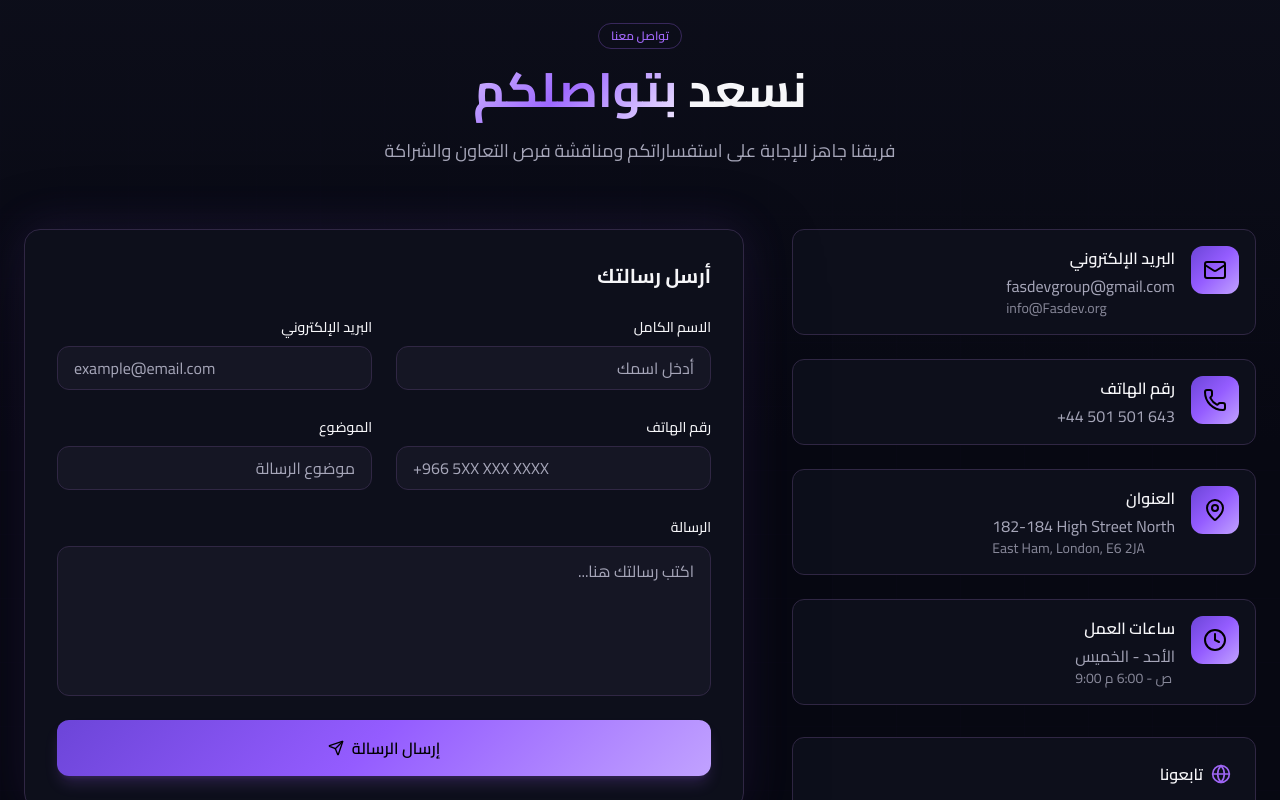
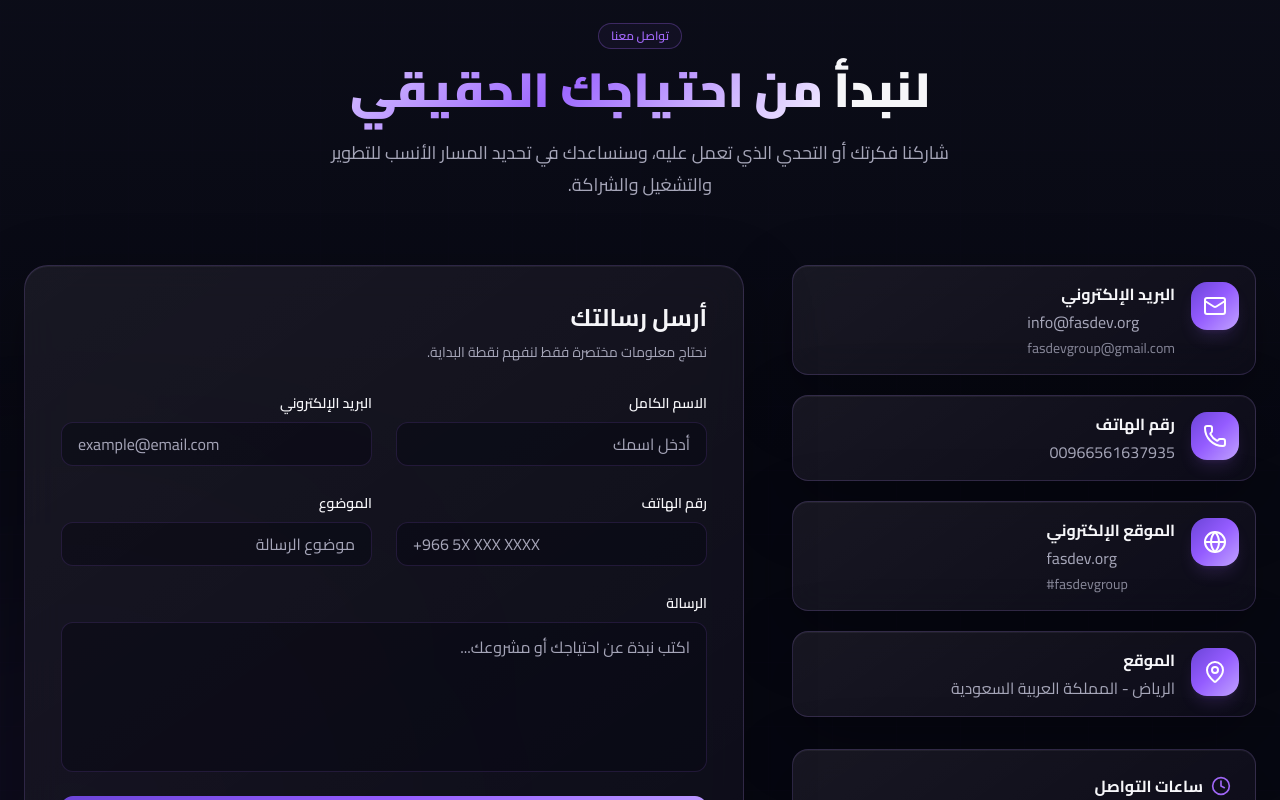
Before and after one commit to musu-deep/fas-development, a Next.js app: page / in a window 1280 px wide. Shown: the part 4360-5160 px from the top of the page. Built offline with nearby package versions, Linux system fonts and the light colour scheme.

Commit message:
Update contact section with official Farah contacts and styling

```diff
--- a/src/components/ContactSection.tsx
+++ b/src/components/ContactSection.tsx
@@ -1,46 +1,39 @@
 "use client";
 
 import { useState } from "react";
+import { Clock, Globe, Mail, MapPin, Phone, Send } from "lucide-react";
 import { Badge } from "@/components/ui/badge";
 import { Button } from "@/components/ui/button";
 import { Input } from "@/components/ui/input";
 import { Textarea } from "@/components/ui/textarea";
-import {
-  Mail,
-  Phone,
-  MapPin,
-  Send,
-  Clock,
-  Globe,
-} from "lucide-react";
 
 const contactInfo = [
   {
     icon: Mail,
     title: "البريد الإلكتروني",
-    value: "fasdevgroup@gmail.com",
-    secondaryValue: "info@Fasdev.org",
-    href: "mailto:fasdevgroup@gmail.com",
+    value: "info@fasdev.org",
+    secondaryValue: "fasdevgroup@gmail.com",
+    href: "mailto:info@fasdev.org",
   },
   {
     icon: Phone,
     title: "رقم الهاتف",
-    value: "+44 501 501 643",
+    value: "00966561637935",
     secondaryValue: null,
-    href: "tel:+44501501643",
+    href: "tel:00966561637935",
+  },
+  {
+    icon: Globe,
+    title: "الموقع الإلكتروني",
+    value: "fasdev.org",
+    secondaryValue: "#fasdevgroup",
+    href: "https://fasdev.org",
   },
   {
     icon: MapPin,
-    title: "العنوان",
-    value: "182-184 High Street North",
-    secondaryValue: "East Ham, London, E6 2JA",
-    href: "https://maps.google.com",
-  },
-  {
-    icon: Clock,
-    title: "ساعات العمل",
-    value: "الأحد - الخميس",
-    secondaryValue: "9:00 ص - 6:00 م",
+    title: "الموقع",
+    value: "الرياض - المملكة العربية السعودية",
+    secondaryValue: null,
     href: null,
   },
 ];
@@ -58,186 +51,152 @@ export default function ContactSection() {
   const handleSubmit = async (e: React.FormEvent) => {
     e.preventDefault();
     setIsSubmitting(true);
-
-    // Simulate form submission
-    await new Promise((resolve) => setTimeout(resolve, 1500));
-
-    // Reset form
-    setFormData({
-      name: "",
-      email: "",
-      phone: "",
-      subject: "",
-      message: "",
-    });
+    await new Promise((resolve) => setTimeout(resolve, 1200));
+    setFormData({ name: "", email: "", phone: "", subject: "", message: "" });
     setIsSubmitting(false);
-
-    alert("تم إرسال رسالتك بنجاح! سنتواصل معك قريباً.");
+    alert("تم استلام رسالتك بنجاح، وسيتواصل معك فريق فرح التنمية قريباً.");
   };
 
   return (
-    <section id="contact" className="relative py-24 lg:py-32 overflow-hidden">
-      {/* Background */}
+    <section id="contact" className="relative overflow-hidden py-24 lg:py-32">
       <div className="absolute inset-0 bg-background" />
       <div className="absolute inset-0 grid-pattern opacity-20" />
+      <div className="absolute left-0 top-0 h-1/2 w-full bg-gradient-to-b from-card/80 to-transparent" />
+      <div className="absolute -left-32 bottom-0 h-96 w-96 rounded-full bg-primary/10 blur-[140px]" />
 
-      {/* Decorative gradient */}
-      <div className="absolute top-0 left-0 w-full h-1/2 bg-gradient-to-b from-card to-transparent" />
-
-      <div className="container mx-auto px-6 relative z-10">
-        {/* Section Header */}
-        <div className="text-center mb-16">
-          <Badge
-            variant="outline"
-            className="border-primary/30 text-primary mb-4"
-          >
+      <div className="container relative z-10 mx-auto px-6">
+        <div className="mb-16 text-center">
+          <Badge variant="outline" className="mb-4 border-primary/30 bg-primary/5 text-primary">
             تواصل معنا
           </Badge>
-          <h2 className="text-3xl md:text-4xl lg:text-5xl font-bold mb-6">
-            <span className="text-foreground">نسعد </span>
-            <span className="text-gradient">بتواصلكم</span>
+          <h2 className="mb-6 text-3xl font-black md:text-4xl lg:text-5xl">
+            <span className="text-foreground">لنبدأ </span>
+            <span className="text-gradient">من احتياجك الحقيقي</span>
           </h2>
-          <p className="text-lg text-muted-foreground max-w-2xl mx-auto">
-            فريقنا جاهز للإجابة على استفساراتكم ومناقشة فرص التعاون والشراكة
+          <p className="mx-auto max-w-2xl text-lg leading-8 text-muted-foreground">
+            شاركنا فكرتك أو التحدي الذي تعمل عليه، وسنساعدك في تحديد المسار الأنسب
+            للتطوير والتشغيل والشراكة.
           </p>
         </div>
 
-        <div className="grid lg:grid-cols-5 gap-12">
-          {/* Contact Info */}
-          <div className="lg:col-span-2 space-y-8">
-            <div className="space-y-6">
-              {contactInfo.map((item, index) => (
-                <a
-                  key={index}
-                  href={item.href || undefined}
-                  className={`group flex items-start gap-4 p-4 rounded-xl bg-card border border-border hover:border-primary/30 transition-all ${
-                    item.href ? "cursor-pointer" : ""
-                  }`}
-                >
-                  <div className="w-12 h-12 rounded-xl gradient-gold flex items-center justify-center flex-shrink-0 group-hover:scale-110 transition-transform">
-                    <item.icon className="w-6 h-6 text-black" />
+        <div className="grid gap-12 lg:grid-cols-5">
+          <div className="space-y-8 lg:col-span-2">
+            <div className="space-y-5">
+              {contactInfo.map((item) => {
+                const content = (
+                  <>
+                    <div className="gradient-brand flex h-12 w-12 shrink-0 items-center justify-center rounded-2xl shadow-lg shadow-primary/15 transition-transform group-hover:scale-110">
+                      <item.icon className="h-6 w-6 text-white" />
                     </div>
                     <div>
-                    <h4 className="font-semibold text-foreground mb-1">
-                      {item.title}
-                    </h4>
-                    <p className="text-muted-foreground" dir="ltr">
+                      <h4 className="mb-1 font-bold text-foreground">{item.title}</h4>
+                      <p className="text-muted-foreground" dir={item.icon === MapPin ? "rtl" : "ltr"}>
                         {item.value}
                       </p>
                       {item.secondaryValue && (
-                      <p className="text-sm text-muted-foreground/80" dir="ltr">
+                        <p className="mt-1 text-sm text-muted-foreground/80" dir="ltr">
                           {item.secondaryValue}
                         </p>
                       )}
                     </div>
+                  </>
+                );
+
+                return item.href ? (
+                  <a
+                    key={item.title}
+                    href={item.href}
+                    className="glass-panel card-hover group flex items-start gap-4 rounded-2xl p-4"
+                  >
+                    {content}
                   </a>
-              ))}
+                ) : (
+                  <div
+                    key={item.title}
+                    className="glass-panel group flex items-start gap-4 rounded-2xl p-4"
+                  >
+                    {content}
+                  </div>
+                );
+              })}
             </div>
 
-            {/* Social links placeholder */}
-            <div className="p-6 rounded-xl bg-card border border-border">
-              <h4 className="font-semibold text-foreground mb-4 flex items-center gap-2">
-                <Globe className="w-5 h-5 text-primary" />
-                تابعونا
+            <div className="glass-panel rounded-2xl p-6">
+              <h4 className="mb-4 flex items-center gap-2 font-bold text-foreground">
+                <Clock className="h-5 w-5 text-primary" />
+                ساعات التواصل
               </h4>
-              <div className="flex gap-3">
-                {["LinkedIn", "Twitter", "Instagram"].map((social) => (
-                  <button
-                    key={social}
-                    className="px-4 py-2 rounded-lg bg-muted/50 text-sm text-muted-foreground hover:bg-primary/10 hover:text-primary transition-colors"
-                  >
-                    {social}
-                  </button>
-                ))}
+              <div className="flex items-center justify-between text-sm text-muted-foreground">
+                <span>الأحد - الخميس</span>
+                <span dir="ltr">9:00 AM - 6:00 PM</span>
               </div>
             </div>
           </div>
 
-          {/* Contact Form */}
           <div className="lg:col-span-3">
-            <form
-              onSubmit={handleSubmit}
-              className="p-8 rounded-2xl bg-card border border-border glow"
-            >
-              <h3 className="text-xl font-bold text-foreground mb-6">
-                أرسل رسالتك
-              </h3>
+            <form onSubmit={handleSubmit} className="glass-panel glow rounded-3xl p-7 md:p-9">
+              <div className="mb-7">
+                <h3 className="text-2xl font-bold text-foreground">أرسل رسالتك</h3>
+                <p className="mt-2 text-sm text-muted-foreground">
+                  نحتاج معلومات مختصرة فقط لنفهم نقطة البداية.
+                </p>
+              </div>
 
-              <div className="grid sm:grid-cols-2 gap-6">
+              <div className="grid gap-6 sm:grid-cols-2">
                 <div className="space-y-2">
-                  <label className="text-sm font-medium text-foreground">
-                    الاسم الكامل
-                  </label>
+                  <label className="text-sm font-semibold text-foreground">الاسم الكامل</label>
                   <Input
                     value={formData.name}
-                    onChange={(e: React.ChangeEvent<HTMLInputElement>) =>
-                      setFormData({ ...formData, name: e.target.value })
-                    }
+                    onChange={(e) => setFormData({ ...formData, name: e.target.value })}
                     placeholder="أدخل اسمك"
-                    className="bg-muted/50 border-border focus:border-primary"
+                    className="border-primary/15 bg-background/45 focus:border-primary"
                     required
                   />
                 </div>
 
                 <div className="space-y-2">
-                  <label className="text-sm font-medium text-foreground">
-                    البريد الإلكتروني
-                  </label>
+                  <label className="text-sm font-semibold text-foreground">البريد الإلكتروني</label>
                   <Input
                     type="email"
                     value={formData.email}
-                    onChange={(e) =>
-                      setFormData({ ...formData, email: e.target.value })
-                    }
+                    onChange={(e) => setFormData({ ...formData, email: e.target.value })}
                     placeholder="example@email.com"
-                    className="bg-muted/50 border-border focus:border-primary"
+                    className="border-primary/15 bg-background/45 focus:border-primary"
                     dir="ltr"
                     required
                   />
                 </div>
 
                 <div className="space-y-2">
-                  <label className="text-sm font-medium text-foreground">
-                    رقم الهاتف
-                  </label>
+                  <label className="text-sm font-semibold text-foreground">رقم الهاتف</label>
                   <Input
                     type="tel"
                     value={formData.phone}
-                    onChange={(e) =>
-                      setFormData({ ...formData, phone: e.target.value })
-                    }
-                    placeholder="+966 5XX XXX XXXX"
-                    className="bg-muted/50 border-border focus:border-primary"
+                    onChange={(e) => setFormData({ ...formData, phone: e.target.value })}
+                    placeholder="+966 5X XXX XXXX"
+                    className="border-primary/15 bg-background/45 focus:border-primary"
                     dir="ltr"
                   />
                 </div>
 
                 <div className="space-y-2">
-                  <label className="text-sm font-medium text-foreground">
-                    الموضوع
-                  </label>
+                  <label className="text-sm font-semibold text-foreground">الموضوع</label>
                   <Input
                     value={formData.subject}
-                    onChange={(e) =>
-                      setFormData({ ...formData, subject: e.target.value })
-                    }
+                    onChange={(e) => setFormData({ ...formData, subject: e.target.value })}
                     placeholder="موضوع الرسالة"
-                    className="bg-muted/50 border-border focus:border-primary"
+                    className="border-primary/15 bg-background/45 focus:border-primary"
                     required
                   />
                 </div>
 
-                <div className="sm:col-span-2 space-y-2">
-                  <label className="text-sm font-medium text-foreground">
-                    الرسالة
-                  </label>
+                <div className="space-y-2 sm:col-span-2">
+                  <label className="text-sm font-semibold text-foreground">الرسالة</label>
                   <Textarea
                     value={formData.message}
-                    onChange={(e) =>
-                      setFormData({ ...formData, message: e.target.value })
-                    }
-                    placeholder="اكتب رسالتك هنا..."
-                    className="bg-muted/50 border-border focus:border-primary min-h-[150px] resize-none"
+                    onChange={(e) => setFormData({ ...formData, message: e.target.value })}
+                    placeholder="اكتب نبذة عن احتياجك أو مشروعك..."
+                    className="min-h-[150px] resize-none border-primary/15 bg-background/45 focus:border-primary"
                     required
                   />
                 </div>
@@ -246,18 +205,18 @@ export default function ContactSection() {
               <Button
                 type="submit"
                 size="lg"
-                className="w-full mt-6 gradient-gold text-black font-semibold hover:opacity-90 transition-opacity"
+                className="gradient-brand mt-6 w-full font-bold text-white shadow-lg shadow-primary/20 hover:opacity-90"
                 disabled={isSubmitting}
               >
                 {isSubmitting ? (
                   <span className="flex items-center gap-2">
-                    <div className="w-5 h-5 border-2 border-black/30 border-t-black rounded-full animate-spin" />
+                    <span className="h-5 w-5 animate-spin rounded-full border-2 border-white/30 border-t-white" />
                     جاري الإرسال...
                   </span>
                 ) : (
                   <span className="flex items-center gap-2">
                     إرسال الرسالة
-                    <Send className="w-5 h-5" />
+                    <Send className="h-5 w-5" />
                   </span>
                 )}
               </Button>
```
Lines whose indentation alone changed are shown as unchanged.
